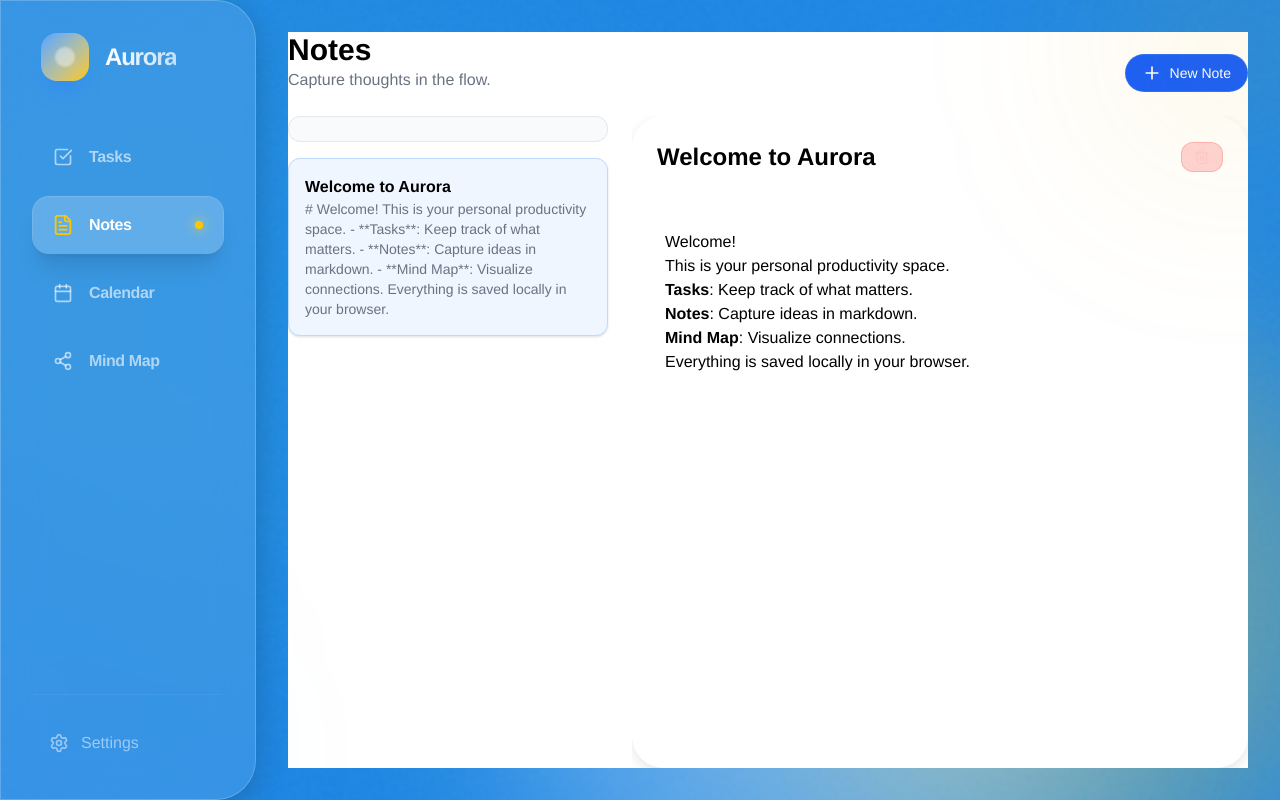
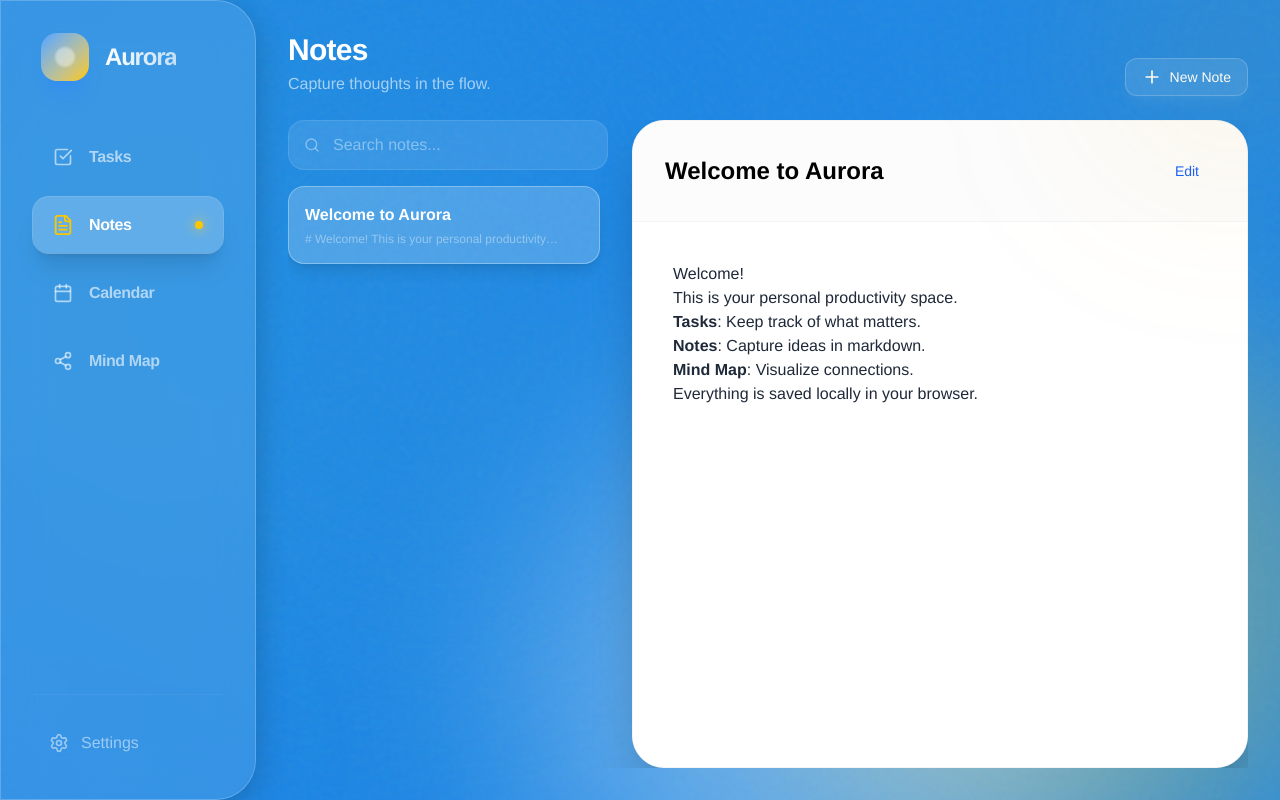
Before and after one commit to ngocphung1802003/My-to-do-list, a React (Vite) app: page / in a window 1280 px wide. Both pictures are taken after a click on the button "Notes". Built offline with nearby package versions, Linux system fonts and the light colour scheme.

Commit message:
Update UI: White workspace for MindMap and Notes with Aurora background

```diff
--- a/src/components/MindMap.tsx
+++ b/src/components/MindMap.tsx
@@ -13,7 +13,7 @@ import ReactFlow, {
   BackgroundVariant
 } from 'reactflow';
 import 'reactflow/dist/style.css';
-import { Plus, Trash2, Palette, Type, ChevronRight } from 'lucide-react';
+import { Plus, Trash2, Palette } from 'lucide-react';
 import { Button } from './Button';
 import { v4 as uuidv4 } from 'uuid';
 import { cn } from '../lib/utils';
@@ -35,7 +35,6 @@ const nodeStyle = {
   fontSize: '13px',
   fontWeight: '600',
   boxShadow: '0 4px 6px -1px rgba(0, 0, 0, 0.05)',
-  transition: 'all 0.2s ease'
 };
 
 export const MindMap = () => {
@@ -47,7 +46,12 @@ export const MindMap = () => {
   const [selectedNodeId, setSelectedNodeId] = useState<string | null>(null);
 
   const onConnect: OnConnect = useCallback((params) =>
-    setEdges((eds) => addEdge({ ...params, animated: true, style: { stroke: '#3B82F6', strokeWidth: 2 } }, eds)),
+    setEdges((eds) => addEdge({
+      ...params,
+      animated: true,
+      style: { stroke: '#3B82F6', strokeWidth: 2 },
+      markerEnd: { type: MarkerType.ArrowClosed, color: '#3B82F6' }
+    }, eds)),
     [setEdges]);
 
   const onSelectionChange = useCallback(({ nodes: selNodes }: { nodes: Node[] }) => {
@@ -57,6 +61,7 @@ export const MindMap = () => {
   const addNode = () => {
     const currentNode = nodes.find((n) => n.id === selectedNodeId);
     const newNodeId = uuidv4();
+    // Logic: Xuất hiện bên phải node cũ
     const newPos = currentNode
       ? { x: currentNode.position.x + 220, y: currentNode.position.y + 40 }
       : { x: 400, y: 400 };
@@ -64,23 +69,27 @@ export const MindMap = () => {
     const newNode: Node = {
       id: newNodeId,
       position: newPos,
-      data: { label: nodeName || 'New Concept' },
-      style: { ...nodeStyle, border: currentNode ? `1px solid ${currentNode.style?.border?.split(' ')[2] || '#3B82F6'}` : '1px solid #3B82F6' }
+      data: { label: nodeName || 'New Node' },
+      style: { ...nodeStyle, border: '1px solid #3B82F6' }
     };
 
     setNodes((nds) => nds.concat(newNode));
     if (selectedNodeId) {
-      setEdges((eds) => addEdge({ id: `e-${selectedNodeId}-${newNodeId}`, source: selectedNodeId, target: newNodeId, animated: true, style: { stroke: '#3B82F6', strokeWidth: 2 } }, eds));
+      setEdges((eds) => addEdge({
+        id: `e-${selectedNodeId}-${newNodeId}`,
+        source: selectedNodeId,
+        target: newNodeId,
+        animated: true,
+        style: { stroke: '#3B82F6', strokeWidth: 2 }
+      }, eds));
     }
     setNodeName('');
   };
 
-  // Cập nhật tên node đang chọn
   const updateNodeLabel = (label: string) => {
     setNodes((nds) => nds.map((n) => n.id === selectedNodeId ? { ...n, data: { ...n.data, label } } : n));
   };
 
-  // Cập nhật màu node đang chọn
   const updateNodeColor = (color: string) => {
     setNodes((nds) => nds.map((n) => n.id === selectedNodeId ? { ...n, style: { ...n.style, border: `2px solid ${color}` } } : n));
   };
@@ -88,67 +97,76 @@ export const MindMap = () => {
   const selectedNode = nodes.find(n => n.id === selectedNodeId);
 
   return (
-    <div className="flex flex-col h-full bg-white text-black p-6">
-      <div className="mb-6">
-        <h2 className="text-3xl font-black tracking-tighter text-black">MIND MAP</h2>
-        <div className="h-1 w-12 bg-blue-600 rounded-full mt-1" />
+    <div className="flex flex-col gap-6 h-full text-white">
+      {/* Header ngoài vùng trắng (giữ text trắng trên nền Aurora) */}
+      <div className="flex justify-between items-end px-4">
+        <div>
+          <h2 className="text-3xl font-bold tracking-tight mb-1">Mind Map</h2>
+          <p className="opacity-60">Visualize connections and ideas.</p>
+        </div>
       </div>
 
-      <div className="flex-1 bg-[#fafafa] rounded-[32px] overflow-hidden relative border border-gray-100 shadow-inner">
+      {/* CANVAS VÙNG TRẮNG */}
+      <div className="flex-1 bg-white rounded-[32px] overflow-hidden relative border border-white/20 shadow-2xl">
         <ReactFlow
-          nodes={nodes} edges={edges}
-          onNodesChange={onNodesChange} onEdgesChange={onEdgesChange}
-          onConnect={onConnect} onSelectionChange={onSelectionChange}
+          nodes={nodes}
+          edges={edges}
+          onNodesChange={onNodesChange}
+          onEdgesChange={onEdgesChange}
+          onConnect={onConnect}
+          onSelectionChange={onSelectionChange}
           fitView
         >
-          <Background color="#000" gap={25} variant={BackgroundVariant.Dots} size={1} opacity={0.08} />
-          <Controls className="!bg-white !border-gray-200 !shadow-2xl !rounded-xl !fill-black scale-110" />
+          {/* Nền chấm đen */}
+          <Background color="#000000" gap={25} variant={BackgroundVariant.Dots} size={1} opacity={0.1} />
 
-          {/* PANEL TẠO NODE NHANH */}
+          {/* Controls màu đen rõ nét trên nền trắng */}
+          <Controls className="!bg-white !border-gray-200 !shadow-xl !fill-black scale-110 !left-6 !bottom-6" />
+
+          {/* Panel tạo Node nhanh */}
           <Panel position="top-left" className="m-4">
-            <div className="bg-white p-2 rounded-2xl shadow-xl border border-gray-100 flex gap-2 items-center">
+            <div className="bg-white/80 backdrop-blur-md p-4 rounded-2xl shadow-xl border border-gray-100 flex flex-col gap-4 w-64 text-black">
+              <div className="text-[10px] font-bold uppercase text-blue-600 tracking-widest">Create Node</div>
+              <div className="flex gap-2">
                 <input
                   value={nodeName}
                   onChange={(e) => setNodeName(e.target.value)}
                   placeholder="Ý tưởng mới..."
-                className="bg-transparent px-4 py-2 text-sm outline-none w-40 font-medium"
+                  className="bg-gray-50 border border-gray-200 rounded-xl px-3 py-2 text-sm text-black outline-none w-full"
                 />
-              <Button onClick={addNode} size="sm" className="bg-black text-white hover:bg-blue-600 transition-colors rounded-xl px-4">
-                <Plus className="w-4 h-4 mr-1" /> Add
-              </Button>
+                <Button size="sm" onClick={addNode} className="bg-blue-600 text-white rounded-xl">Add</Button>
+              </div>
             </div>
           </Panel>
 
-          {/* FLOATING INSPECTOR: Chỉ hiện khi chọn Node */}
+          {/* Panel chỉnh sửa Node khi được chọn */}
           {selectedNode && (
             <Panel position="top-right" className="m-4">
-              <div className="bg-white/90 backdrop-blur-md p-5 rounded-[24px] shadow-2xl border border-gray-100 w-64 flex flex-col gap-4 animate-in fade-in slide-in-from-right-4">
+              <div className="bg-white/90 backdrop-blur-md p-5 rounded-[24px] shadow-2xl border border-gray-100 w-64 flex flex-col gap-4 text-black animate-in fade-in slide-in-from-right-4">
                 <div className="flex items-center justify-between">
-                  <span className="text-[10px] font-black uppercase tracking-widest text-blue-600">Edit Node</span>
-                  <button onClick={() => setSelectedNodeId(null)} className="text-gray-400 hover:text-black">×</button>
+                  <span className="text-[10px] font-black uppercase text-blue-600">Edit Node</span>
+                  <button onClick={() => setSelectedNodeId(null)} className="text-gray-400">×</button>
                 </div>
 
-                <div className="space-y-2">
-                  <label className="text-[10px] font-bold text-gray-400 uppercase">Label</label>
-                  <div className="relative">
+                <div className="space-y-1">
+                  <label className="text-[10px] font-bold text-gray-400">LABEL</label>
                   <input
                     value={selectedNode.data.label}
                     onChange={(e) => updateNodeLabel(e.target.value)}
-                      className="w-full bg-gray-50 border border-gray-100 rounded-xl px-3 py-2 text-sm font-semibold focus:border-blue-400 outline-none transition"
+                    className="w-full bg-gray-50 border border-gray-100 rounded-xl px-3 py-2 text-sm font-semibold text-black outline-none"
                   />
                 </div>
-                </div>
 
-                <div className="space-y-2">
-                  <label className="text-[10px] font-bold text-gray-400 uppercase">Theme Color</label>
+                <div className="space-y-1">
+                  <label className="text-[10px] font-bold text-gray-400">THEME COLOR</label>
                   <div className="flex gap-2">
                     {COLORS.map((c) => (
                       <button
                         key={c.value}
                         onClick={() => updateNodeColor(c.value)}
                         className={cn(
-                          "w-6 h-6 rounded-full border-2 transition-transform hover:scale-110",
-                          selectedNode.style?.border?.includes(c.value) ? "border-black" : "border-transparent"
+                          "w-6 h-6 rounded-full border-2 transition-all",
+                          selectedNode.style?.border?.includes(c.value) ? "border-black scale-110" : "border-transparent"
                         )}
                         style={{ backgroundColor: c.value }}
                       />
--- a/src/components/NotesView.tsx
+++ b/src/components/NotesView.tsx
@@ -38,9 +38,10 @@ export const NotesView = ({ notes, setNotes }: NotesViewProps) => {
   };
 
   const deleteNote = (id: string) => {
-    setNotes(notes.filter(n => n.id !== id));
+    const newNotes = notes.filter(n => n.id !== id);
+    setNotes(newNotes);
     if (selectedNoteId === id) {
-      setSelectedNoteId(notes.find(n => n.id !== id)?.id || null);
+      setSelectedNoteId(newNotes[0]?.id || null);
     }
   };
 
@@ -50,121 +51,107 @@ export const NotesView = ({ notes, setNotes }: NotesViewProps) => {
   );
 
   return (
-    <div className="flex flex-col gap-6 h-full bg-white text-black">
+    <div className="flex flex-col gap-6 h-full text-white">
+      {/* Header */}
       <div className="flex justify-between items-end">
         <div>
-          <h2 className="text-3xl font-bold text-black">Notes</h2>
-          <p className="text-gray-500">Capture thoughts in the flow.</p>
+          <h2 className="text-3xl font-bold tracking-tight mb-1">Notes</h2>
+          <p className="opacity-60">Capture thoughts in the flow.</p>
         </div>
-        <Button onClick={addNote} className="bg-blue-600 hover:bg-blue-700 text-white">
+        <Button onClick={addNote} className="bg-white/10 hover:bg-white/20 border border-white/20 rounded-xl">
           <Plus className="w-5 h-5 mr-2" /> New Note
         </Button>
       </div>
 
       <div className="flex-1 flex gap-6 overflow-hidden">
-        {/* Sidebar */}
+        {/* Sidebar bên trái: Glassmorphism */}
         <div className="w-80 flex flex-col gap-4">
+          <div className="relative">
+            <Search className="absolute left-4 top-1/2 -translate-y-1/2 w-4 h-4 text-white/40" />
             <input
-            className="bg-gray-50 border border-gray-200 text-black placeholder:text-gray-400 rounded-xl"
-          // ... các props khác
+              className="w-full bg-white/10 border border-white/10 rounded-2xl pl-11 pr-4 py-3 text-white placeholder:text-white/40 focus:outline-none focus:ring-2 focus:ring-white/20 transition-all"
+              placeholder="Search notes..."
+              value={searchQuery}
+              onChange={(e) => setSearchQuery(e.target.value)}
             />
-          <div className="space-y-2">
+          </div>
+
+          <div className="flex-1 overflow-y-auto pr-2 space-y-2 custom-scrollbar">
             {filteredNotes.map((note) => (
               <button
                 key={note.id}
+                onClick={() => {
+                  setSelectedNoteId(note.id);
+                  setIsEditing(false);
+                }}
                 className={cn(
-                  'w-full text-left p-4 rounded-xl border transition-all',
+                  "w-full text-left p-4 rounded-2xl border transition-all group relative",
                   selectedNoteId === note.id
-                    ? 'bg-blue-50 border-blue-200 shadow-sm'
-                    : 'bg-white border-gray-100 hover:border-gray-300'
+                    ? "bg-white/20 border-white/30 shadow-lg"
+                    : "bg-white/5 border-white/5 hover:bg-white/10"
                 )}
               >
-                <h4 className="font-bold text-black">{note.title}</h4>
-                <p className="text-gray-500 text-sm">{note.content}</p>
+                <h4 className="font-bold truncate pr-6">{note.title || 'Untitled'}</h4>
+                <p className="text-xs opacity-40 line-clamp-1 mt-1">{note.content || 'No content...'}</p>
+                <Trash2
+                  className="absolute right-4 top-4 w-4 h-4 text-white/20 hover:text-red-400 transition-colors opacity-0 group-hover:opacity-100"
+                  onClick={(e) => {
+                    e.stopPropagation();
+                    deleteNote(note.id);
+                  }}
+                />
               </button>
             ))}
           </div>
         </div>
 
-        {/* Editor/Viewer */}
-        <div className="flex-1 flex flex-col overflow-hidden">
-          <AnimatePresence mode="wait">
+        {/* Editor bên phải: Tờ giấy trắng */}
+        <div className="flex-1 bg-white rounded-[32px] shadow-2xl flex flex-col overflow-hidden text-black border border-gray-100">
           {selectedNote ? (
             <motion.div
-                key={selectedNote.id}
-                initial={{ opacity: 0, x: 20 }}
-                animate={{ opacity: 1, x: 0 }}
-                exit={{ opacity: 0, x: -20 }}
-                className="h-full flex flex-col"
+              initial={{ opacity: 0, y: 10 }}
+              animate={{ opacity: 1, y: 0 }}
+              className="flex flex-col h-full"
             >
-                <Card className="flex-1 flex flex-col p-0 overflow-hidden bg-white/5 border-white/10">
-                  <div className="p-6 border-b border-white/5 flex justify-between items-center">
-                    {isEditing ? (
+              <div className="p-8 border-b border-gray-100 flex justify-between items-center bg-gray-50/50">
                 <input
-                        type="text"
                   value={selectedNote.title}
                   onChange={(e) => updateNote(selectedNote.id, { title: e.target.value })}
-                        className="bg-transparent text-2xl font-bold focus:outline-none w-full"
-                        autoFocus
+                  placeholder="Note title..."
+                  className="bg-transparent text-2xl font-bold outline-none w-full text-black placeholder:text-gray-300"
                 />
-                    ) : (
-                      <h3 className="text-2xl font-bold">{selectedNote.title}</h3>
-                    )}
-                    <div className="flex flex-col gap-2">
-                      <div className="flex gap-2">
                 <Button
                   variant="ghost"
-                          size="sm"
                   onClick={() => setIsEditing(!isEditing)}
-                          className="rounded-xl"
+                  className="text-blue-600 hover:bg-blue-50"
                 >
-                          {isEditing ? 'View' : <Edit3 className="w-4 h-4" />}
-                        </Button>
-                        <Button
-                          variant="danger"
-                          size="sm"
-                          onClick={() => deleteNote(selectedNote.id)}
-                          className="rounded-xl"
-                        >
-                          <Trash2 className="w-4 h-4" />
+                  {isEditing ? 'Save' : 'Edit'}
                 </Button>
               </div>
-                      {isEditing && (
-                        <input
-                          type="date"
-                          value={selectedNote.dueDate || ''}
-                          onChange={(e) => updateNote(selectedNote.id, { dueDate: e.target.value || undefined })}
-                          className="bg-white/5 border border-white/10 rounded-xl px-2 py-1 text-[10px] focus:outline-none"
-                        />
-                      )}
-                    </div>
-                  </div>
 
-                  <div className="flex-1 overflow-y-auto p-8">
+              <div className="flex-1 overflow-y-auto p-10 bg-white">
                 {isEditing ? (
                   <textarea
                     value={selectedNote.content}
                     onChange={(e) => updateNote(selectedNote.id, { content: e.target.value })}
-                        placeholder="Start writing in markdown..."
-                        className="w-full h-full bg-transparent resize-none focus:outline-none font-mono text-sm leading-relaxed text-white/80"
+                    placeholder="Start writing..."
+                    className="w-full h-full bg-transparent resize-none focus:outline-none font-sans text-lg leading-relaxed text-gray-800 placeholder:text-gray-200"
                   />
                 ) : (
-                      <div className="prose prose-invert max-w-none prose-p:text-white/70 prose-headings:text-white prose-strong:text-white prose-code:text-purple-300 prose-code:bg-purple-500/10 prose-code:px-1 prose-code:rounded">
+                  <div className="prose prose-blue max-w-none text-gray-800">
                     <ReactMarkdown>
-                          {selectedNote.content || '*No content yet. Click edit to start writing.*'}
+                      {selectedNote.content || "_No content yet. Click Edit to start writing._"}
                     </ReactMarkdown>
                   </div>
                 )}
               </div>
-                </Card>
             </motion.div>
           ) : (
-              <div className="flex-1 flex flex-col items-center justify-center text-white/20">
-                <FileText className="w-16 h-16 mb-4 opacity-20" />
-                <p>Select a note or create a new one.</p>
+            <div className="flex-1 flex flex-col items-center justify-center text-gray-300">
+              <FileText className="w-16 h-16 mb-4 opacity-10" />
+              <p className="font-medium">Select a note to start reading</p>
             </div>
           )}
-          </AnimatePresence>
         </div>
       </div>
     </div>
```
Lines whose indentation alone changed are shown as unchanged.
